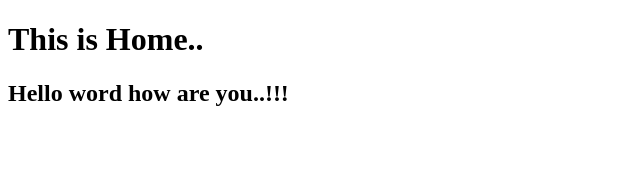
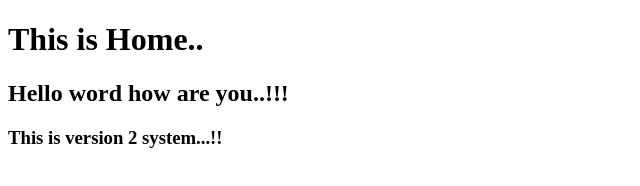
Before and after one commit to Shamadansari123/pr1, a plain HTML site: page index.html in a window 1280 px wide. Shown: the whole page, without its empty margins (0-640 px from the left). Drawn offline with Linux system fonts and the light colour scheme.

Commit message:
commint 1

```diff
--- a/index.html
+++ b/index.html
@@ -9,5 +9,6 @@
 <body>
     <h1>This is Home..</h1>
     <h2>Hello word how are you..!!!</h2>
+    <h3>This is version 2 system...!!</h3>
 </body>
 </html>
```
